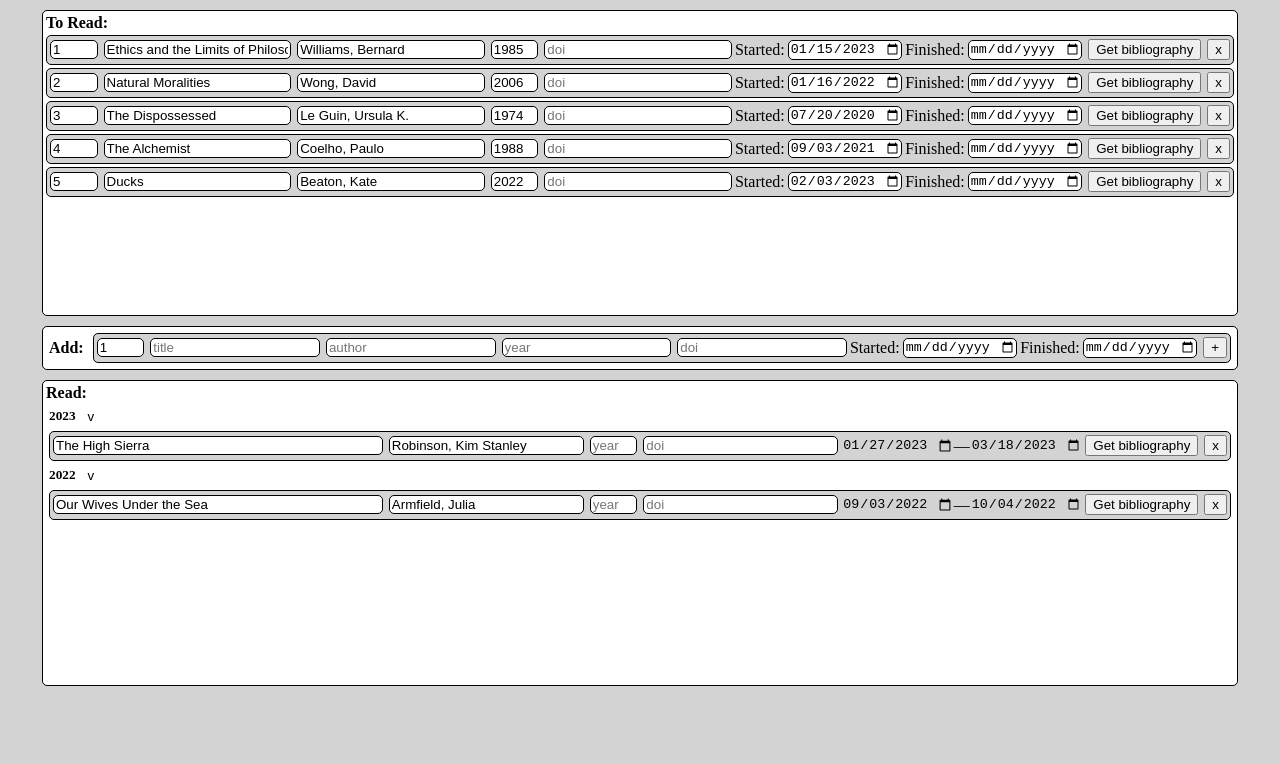
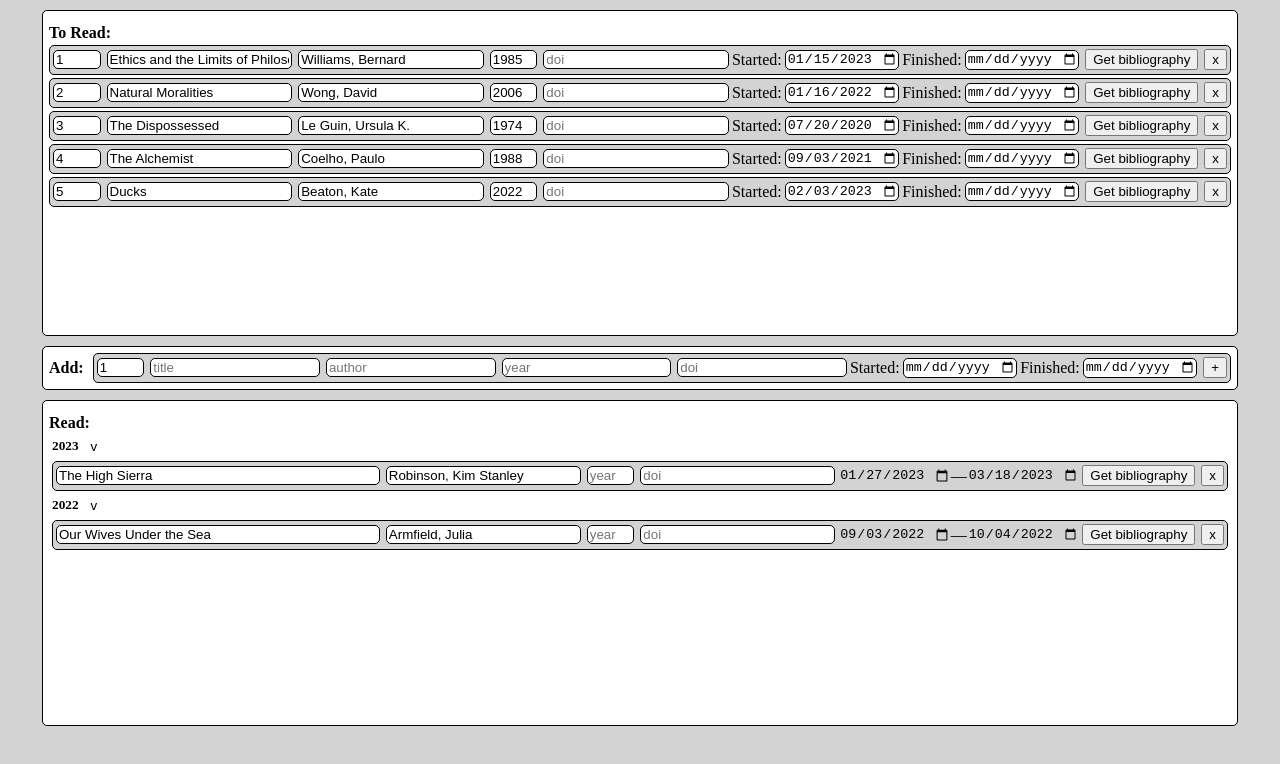
Before and after one commit to eswitbeck/bookQ, a React app: page / in a window 1280 px wide. Shown: the top 764 px of the page. Built offline with nearby package versions, Linux system fonts and the light colour scheme; the HTML template or start-up script is replaced by a standard one.

Commit message:
adjust styling; sort years

```diff
--- a/src/app/components/year.jsx
+++ b/src/app/components/year.jsx
@@ -8,6 +8,8 @@ export default props => {
   const [isDropped, setDropped] = useState(true);
   const [dropButton, setButton] = useState('v');
   const toggle = () => setDropped(!isDropped);
+
+  props.booklist.sort((a, b) => a.endDate > b.endDate);
 
   return (
     <div className='year'>
--- a/src/style.css
+++ b/src/style.css
@@ -45,6 +45,7 @@ body {
   width: auto;
   min-height: 2.1cm;
   height: var(--pairHeight);
+  padding: var(--margin) var(--internalMargin);
 }
 
 #bookCreator {
```
